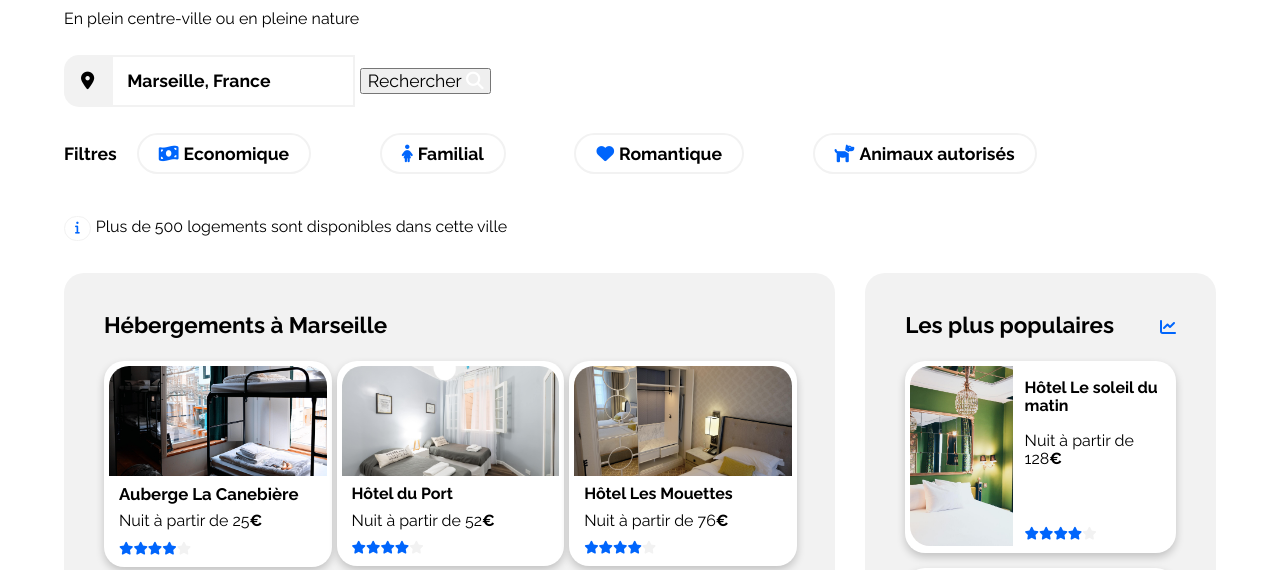
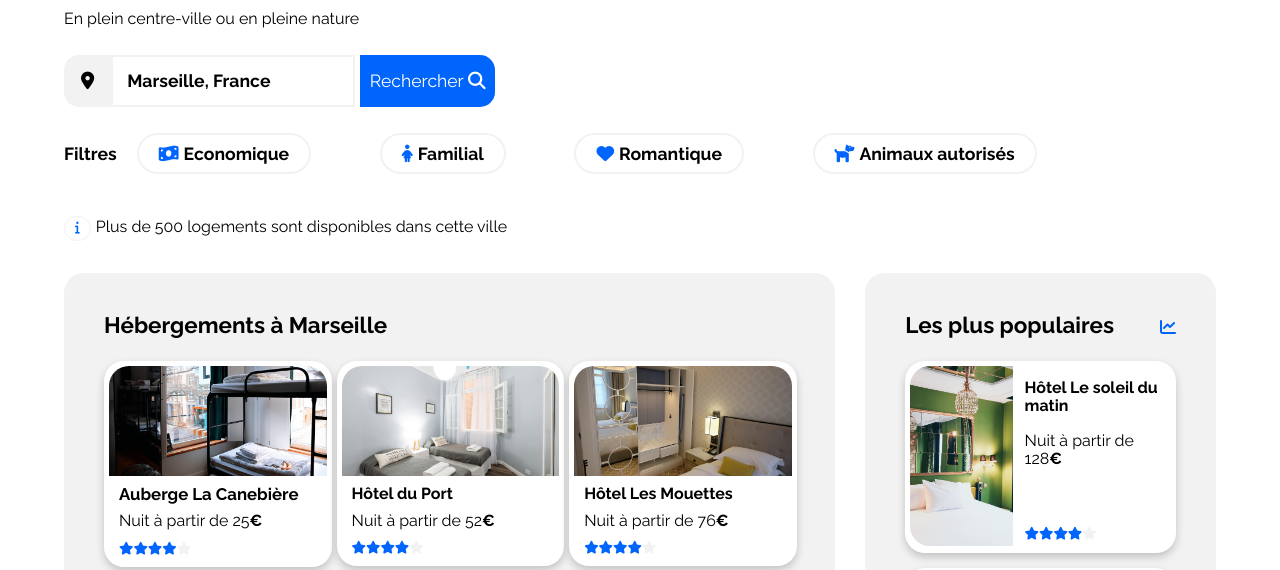
Before and after one commit to githubeuse/githubeuse.github.io, a plain HTML site: page index.html in a window 1280 px wide. Shown: the part 159-729 px from the top of the page. Drawn offline with Linux system fonts and the light colour scheme.

Commit message:
Update index.html

```diff
--- a/index.html
+++ b/index.html
@@ -59,7 +59,7 @@
             <i class="fa-solid fa-location-dot ico-gps"></i>
             <form action="/action_page.php" method="post" class="width-100-mob">
                 <input type="search" id="site-search" name="site-search" placeholder="Marseille, France" class="input-search width-82-mob m-auto">
-                <button type="submit">
+                <button type="submit" class="input-button-search">
                     <span class="rechercher">Rechercher</span>
                     <i class="fa-solid fa-magnifying-glass whiteico ico-loupe"></i></button>
 
```
